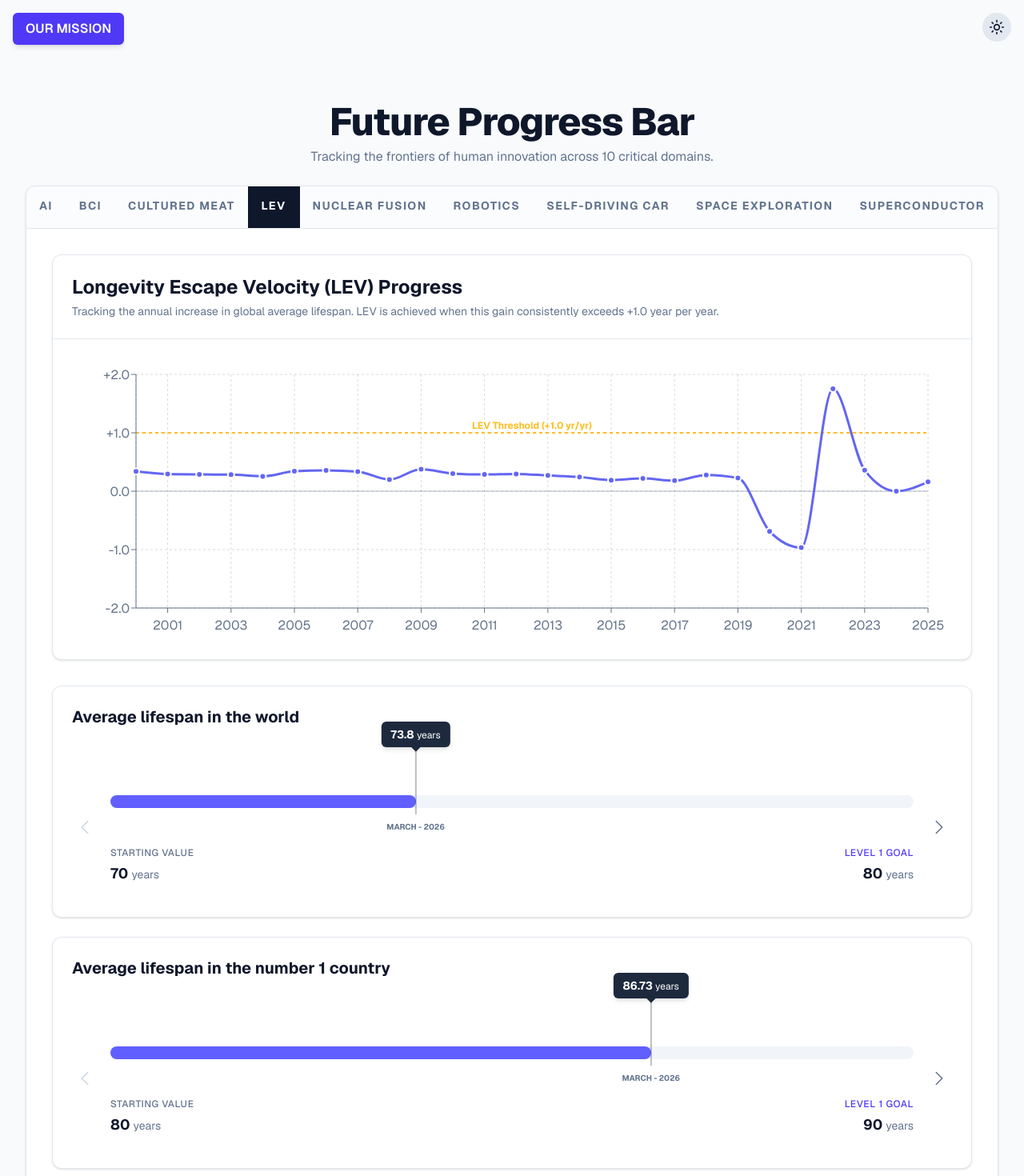
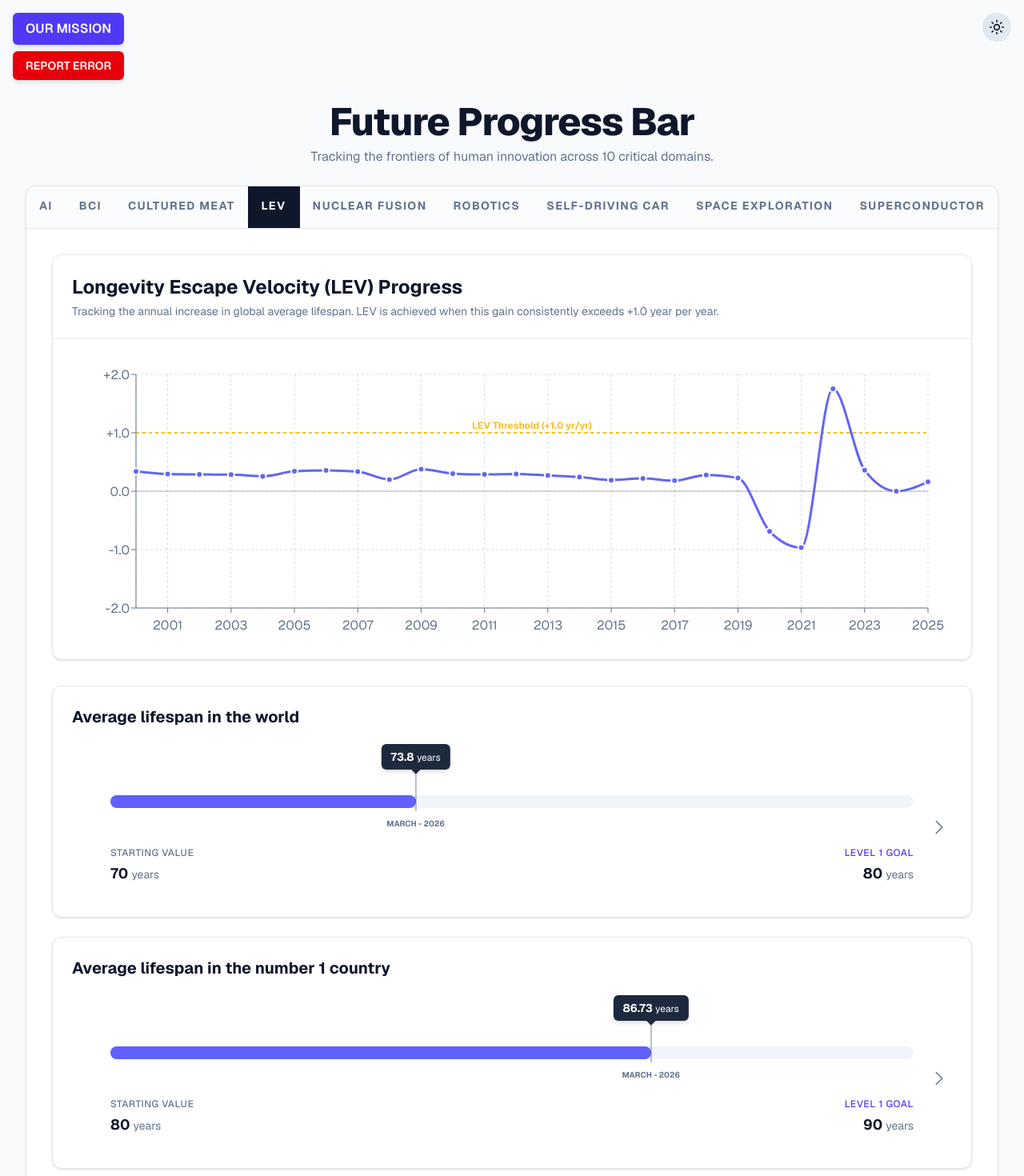
Before and after one commit to ame-888/future-progress-bar, a Next.js app: page / in a window 1280 px wide. Shown: the top 1470 px of the page at 80% size. Built offline with nearby package versions, Linux system fonts and the light colour scheme.

Commit message:
Fix UI corrections
- Adjusted progress bar marker position to avoid collision with title
- Hid inactive navigation arrows while maintaining layout spacing
- Added "REPORT ERROR" button below "OUR MISSION" button

Co-authored-by: ame-888 <200861935+ame-888@users.noreply.github.com>

```diff
--- a/src/components/mission-button.tsx
+++ b/src/components/mission-button.tsx
@@ -7,12 +7,20 @@ export function MissionButton() {
 
   return (
     <>
-      <button
-        onClick={() => setIsOpen(true)}
-        className="fixed top-4 left-4 px-4 py-2 rounded-md bg-indigo-600 hover:bg-indigo-700 text-white font-semibold transition-colors shadow-md z-50 focus:outline-none focus:ring-2 focus:ring-indigo-500 cursor-pointer"
-      >
-        OUR MISSION
-      </button>
+      <div className="fixed top-4 left-4 z-50 flex flex-col gap-2">
+        <button
+          onClick={() => setIsOpen(true)}
+          className="px-4 py-2 rounded-md bg-indigo-600 hover:bg-indigo-700 text-white font-semibold transition-colors shadow-md focus:outline-none focus:ring-2 focus:ring-indigo-500 cursor-pointer"
+        >
+          OUR MISSION
+        </button>
+        <button
+          onClick={() => {}}
+          className="px-4 py-2 rounded-md bg-red-600 hover:bg-red-700 text-white font-semibold transition-colors shadow-md focus:outline-none focus:ring-2 focus:ring-red-500 cursor-pointer text-sm"
+        >
+          REPORT ERROR
+        </button>
+      </div>
 
       {isOpen && (
         <div className="fixed inset-0 z-[100] flex items-center justify-center bg-black/50 p-4 transition-opacity">
--- a/src/components/progress-table.tsx
+++ b/src/components/progress-table.tsx
@@ -145,7 +145,7 @@ function MeasurementCard({ measurement }: { measurement: Measurement }) {
             <button
               onClick={handleGoLeft}
               disabled={!canGoLeft}
-              className={`p-1 rounded-full ${canGoLeft ? 'text-slate-500 hover:text-slate-800 dark:text-slate-400 dark:hover:text-slate-200 hover:bg-slate-100 dark:hover:bg-slate-800 cursor-pointer' : 'text-slate-300 dark:text-slate-700 cursor-not-allowed'}`}
+              className={`p-1 rounded-full transition-opacity ${canGoLeft ? 'text-slate-500 hover:text-slate-800 dark:text-slate-400 dark:hover:text-slate-200 hover:bg-slate-100 dark:hover:bg-slate-800 cursor-pointer' : 'opacity-0 pointer-events-none'}`}
             >
               <ChevronLeftIcon className="w-6 h-6" />
             </button>
@@ -157,7 +157,7 @@ function MeasurementCard({ measurement }: { measurement: Measurement }) {
                   style={{
                     left: `${percentage}%`,
                     transform: 'translateX(-50%)',
-                    top: '-60px' // Adjust the top position to accommodate the date text
+                    top: '-32px' // Adjust the top position to accommodate the date text
                   }}
                 >
                   <div className="flex flex-col items-center">
@@ -167,7 +167,7 @@ function MeasurementCard({ measurement }: { measurement: Measurement }) {
                       <div className="absolute -bottom-1 w-2 h-2 bg-slate-800 dark:bg-slate-200 rotate-45"></div>
                     </div>
                     {/* Vertical line through progress bar */}
-                    <div className="w-0.5 h-20 bg-slate-800 dark:bg-slate-200 opacity-30 my-1"></div>
+                    <div className="w-0.5 h-12 bg-slate-800 dark:bg-slate-200 opacity-30 my-1"></div>
                     {/* Date text underneath */}
                     <div className="text-[10px] font-bold text-slate-500 dark:text-slate-400 whitespace-nowrap mt-1">
                       {measurement.history.length > 0 ? measurement.history[measurement.history.length - 1].date : "MARCH - 2026"}
@@ -204,7 +204,7 @@ function MeasurementCard({ measurement }: { measurement: Measurement }) {
             <button
               onClick={handleGoRight}
               disabled={!canGoRight}
-              className={`p-1 rounded-full ${canGoRight ? 'text-slate-500 hover:text-slate-800 dark:text-slate-400 dark:hover:text-slate-200 hover:bg-slate-100 dark:hover:bg-slate-800 cursor-pointer' : 'text-slate-300 dark:text-slate-700 cursor-not-allowed'}`}
+              className={`p-1 rounded-full transition-opacity ${canGoRight ? 'text-slate-500 hover:text-slate-800 dark:text-slate-400 dark:hover:text-slate-200 hover:bg-slate-100 dark:hover:bg-slate-800 cursor-pointer' : 'opacity-0 pointer-events-none'}`}
             >
               <ChevronRightIcon className="w-6 h-6" />
             </button>
```
